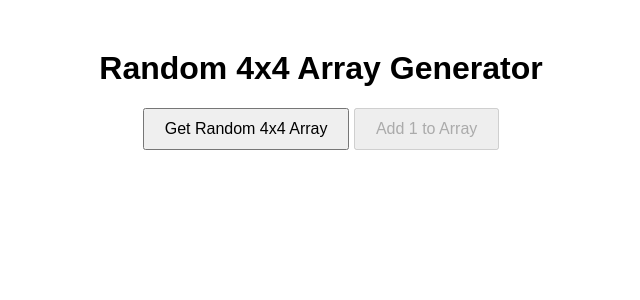
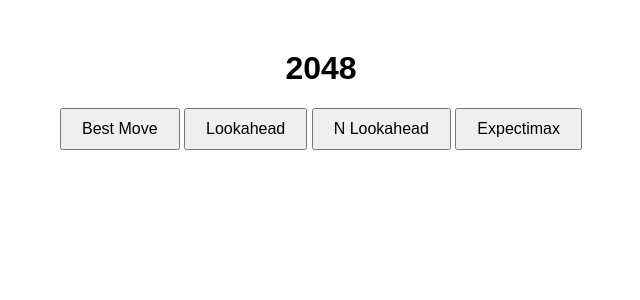
Before and after one commit to aditi-jain1/2048-Prediction-Model, a Flask app: page / in a window 1280 px wide. Shown: the top 300 px of the page, without its empty margins (319-959 px from the left). Run offline with Flask 3, Linux system fonts and the light colour scheme.

Commit message:
created simple ui run by running pyhton3 backend.py

```diff
--- a/backend.py
+++ b/backend.py
@@ -1,6 +1,7 @@
 from flask import Flask, render_template, jsonify, request
 import random
 from gameLogic import *
+from gameRunner import getModelInput
 
 app = Flask(__name__)
 
@@ -18,13 +19,19 @@
 def add_one():
     # Get the array from the POST request
     data = request.get_json()
-    array = data.get('array', [])
+    board = data.get('array', [])
+    value = data.get('value')
 
-    # Add 1 to each element of the array
-    updated_array = [[element + 1 for element in row] for row in array]
+    if max([max(row) for row in board]) == 16:
+        return jsonify({'game_over': True, 'array': board})
 
+    next_move = getModelInput(board, value)
+    moves = {1: "up", 2: "right", 3: "down", 4: "left"}
+    board_before_move = [row[:] for row in board]
+    board = move(board, moves[int(next_move)])
+    board = generateNewTile(board)
     # Return the updated array
-    return jsonify({'array': updated_array})
+    return jsonify({'game_over': False, 'array': board})
 
 if __name__ == '__main__':
     app.run(debug=True)
--- a/model.py
+++ b/model.py
@@ -9,7 +9,7 @@
 DEPTH = 4
 def applyModel(grid, modelType, move_function, isGameOver_fucntion, weights=WEIGHTS):
     if modelType == "best_move":
-        return best_move(grid, weights, move_function, isGameOver_fucntion)
+        return best_move2(grid, weights, move_function, isGameOver_fucntion)
     if modelType == "lookahead":
         return best_move_with_lookahead(grid, weights, move_function)
     if modelType == "nlookahead":
@@ -30,7 +30,7 @@
             return move_map[random.choice(valid_moves)]
         return move_map[best_move]
 
-def best_move(grid, weights, move_function, isGameOver_function):
+def best_move2(grid, weights, move_function, isGameOver_function):
     moves = ['up', 'down', 'left', 'right']
     best_score = -10000
     best_direction = "up"
--- a/templates/index.html
+++ b/templates/index.html
@@ -22,52 +22,101 @@
         .array-row {
             margin-bottom: 10px;
         }
+        #game-over {
+            margin-top: 20px;
+            font-size: 24px;
+            color: red;
+        }
+        #buttons-container {
+            margin-top: 20px;
+        }
+        #restartGame {
+            display: none;
+            margin-top: 20px;
+        }
     </style>
 </head>
 <body>
-    <h1>Random 4x4 Array Generator</h1>
-    <button id="getArray">Get Random 4x4 Array</button>
-    <button id="add1" disabled>Add 1 to Array</button>
+    <h1>2048</h1>
+    <div id="buttons-container">
+        <button id="best_move">Best Move</button>
+        <button id="lookahead">Lookahead</button>
+        <button id="nlookahead">N Lookahead</button>
+        <button id="expectimax">Expectimax</button>
+    </div>
     <div id="array"></div>
+    <div id="game-over" style="display: none;">
+        <p>Game Over!</p>
+    </div>
+
+    <button id="restartGame" style="display: none;">Restart Game</button>
 
     <script>
         let currentArray = null;
+        let processInterval = null;
+        let addValue = ''; // Store the value to be added to each element as a string
 
-        document.getElementById('getArray').addEventListener('click', () => {
+        // Function to handle the button click for adding 1, 2, 3, or 4
+        function handleAddButtonClick(value) {
+            addValue = value; // Store the string (e.g., "one", "two")
+            // Hide the buttons and show the restart button during the game
+            document.getElementById('buttons-container').style.display = 'none';
+            document.getElementById('restartGame').style.display = 'inline-block';
+
+            // Stop any ongoing process if it was already running
+            if (processInterval) {
+                clearInterval(processInterval);
+            }
+
+            // Fetch the initial random array
             fetch('/random-array')
                 .then(response => response.json())
                 .then(data => {
                     currentArray = data.array;
                     displayArray(currentArray);
-                    document.getElementById('add1').disabled = false; // Enable the "Add 1" button
+
+                    // Start a process to add the chosen value to the array repetitively
+                    processInterval = setInterval(() => {
+                        addToArray();
+                    }, 1000); // Call backend every 1 second
                 })
                 .catch(error => {
                     console.error('Error fetching the array:', error);
                     document.getElementById('array').textContent = 'Error fetching the array!';
                 });
-        });
+        }
 
-        document.getElementById('add1').addEventListener('click', () => {
+        // Add the selected value to each element of the array
+        function addToArray() {
             if (currentArray) {
                 fetch('/add-one', {
                     method: 'POST',
                     headers: {
                         'Content-Type': 'application/json'
                     },
-                    body: JSON.stringify({ array: currentArray })
+                    body: JSON.stringify({ array: currentArray, value: addValue })
                 })
                 .then(response => response.json())
                 .then(data => {
                     currentArray = data.array;
                     displayArray(currentArray);
+
+                    // Check if the game is over
+                    if (data.game_over) {
+                        clearInterval(processInterval); // Stop the interval
+                        document.getElementById('game-over').style.display = 'block'; // Show "Game Over"
+                        document.getElementById('restartGame').style.display = 'inline-block'; // Show restart button
+                    }
                 })
                 .catch(error => {
-                    console.error('Error adding 1 to the array:', error);
-                    document.getElementById('array').textContent = 'Error adding 1 to the array!';
+                    console.error('Error adding to the array:', error);
+                    document.getElementById('array').textContent = 'Error adding to the array!';
+                    clearInterval(processInterval); // Stop the interval if there's an error
                 });
             }
-        });
+        }
 
+        // Display the array on the frontend
         function displayArray(array) {
             const arrayDiv = document.getElementById('array');
             arrayDiv.innerHTML = ''; // Clear any previous array
@@ -80,6 +129,22 @@
                 arrayDiv.appendChild(rowDiv);
             });
         }
+
+        // Restart the game when the user clicks "Restart Game"
+        document.getElementById('restartGame').addEventListener('click', () => {
+            // Hide the "Game Over" message and the restart button
+            document.getElementById('game-over').style.display = 'none';
+            document.getElementById('restartGame').style.display = 'none';
+
+            // Show the "Add 1", "Add 2", "Add 3", "Add 4" buttons
+            document.getElementById('buttons-container').style.display = 'inline-block';
+        });
+
+        // Attach event listeners to the "Add 1", "Add 2", "Add 3", "Add 4" buttons
+        document.getElementById('best_move').addEventListener('click', () => handleAddButtonClick('best_move'));
+        document.getElementById('lookahead').addEventListener('click', () => handleAddButtonClick('lookahead'));
+        document.getElementById('nlookahead').addEventListener('click', () => handleAddButtonClick('nlookahead'));
+        document.getElementById('expectimax').addEventListener('click', () => handleAddButtonClick('expectimax'));
     </script>
 </body>
 </html>
```
